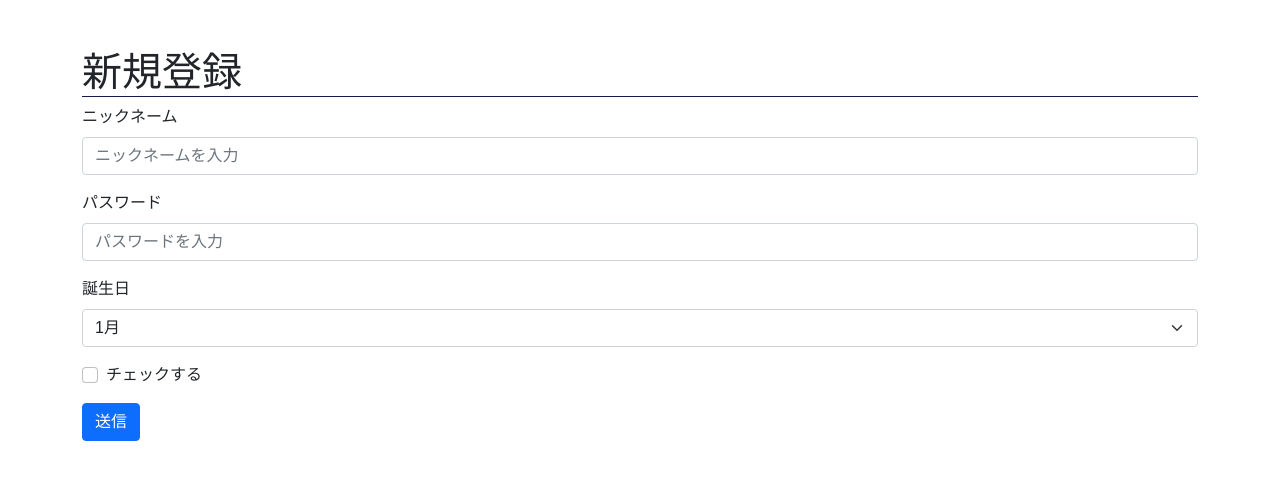
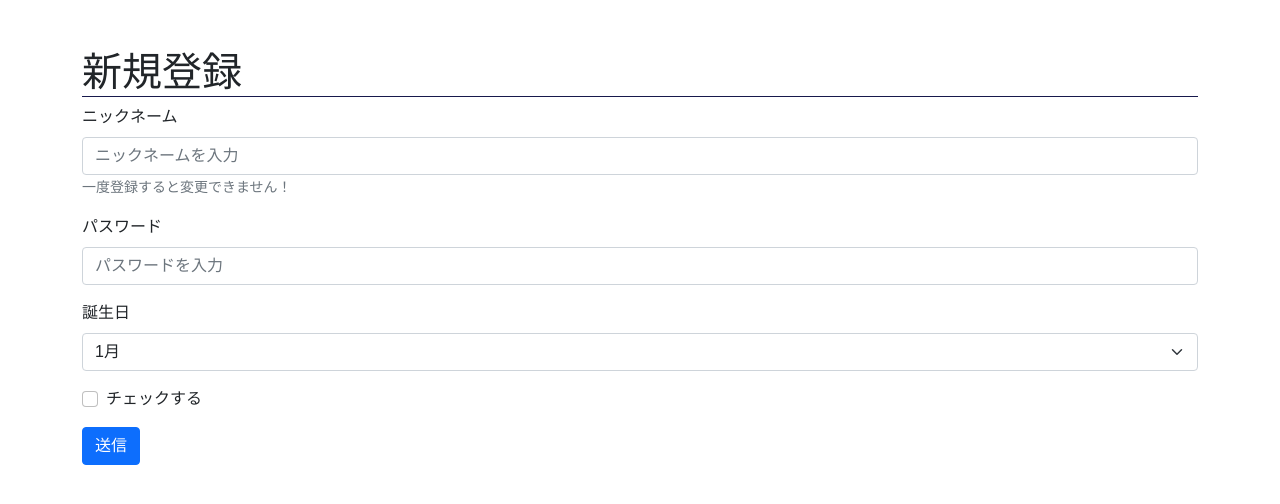
Before and after one commit to Chicken-iniad/Gacha, a Django app: template gacha/templates/gacha/register.html in a window 1280 px wide. Shown: the part 70-574 px from the top of the page. Run offline with Django 4.2, Linux system fonts and the light colour scheme; the template is opened without the code that fills it, so the values that code supplies are empty.

Commit message:
ユーモアをもたせる

```diff
--- a/gacha/templates/gacha/register.html
+++ b/gacha/templates/gacha/register.html
@@ -22,6 +22,7 @@
         <div class="mb-3">
           <label class="form-label">ニックネーム</label>
           <input type="email" class="form-control" id="email1" aria-describedby="emailHelp" placeholder="ニックネームを入力">
+          <small id="emailHelp" class="form-text text-muted">一度登録すると変更できません！</small>
         </div>
         <!-- パスワード入力 -->
         <div class="mb-3">
```
